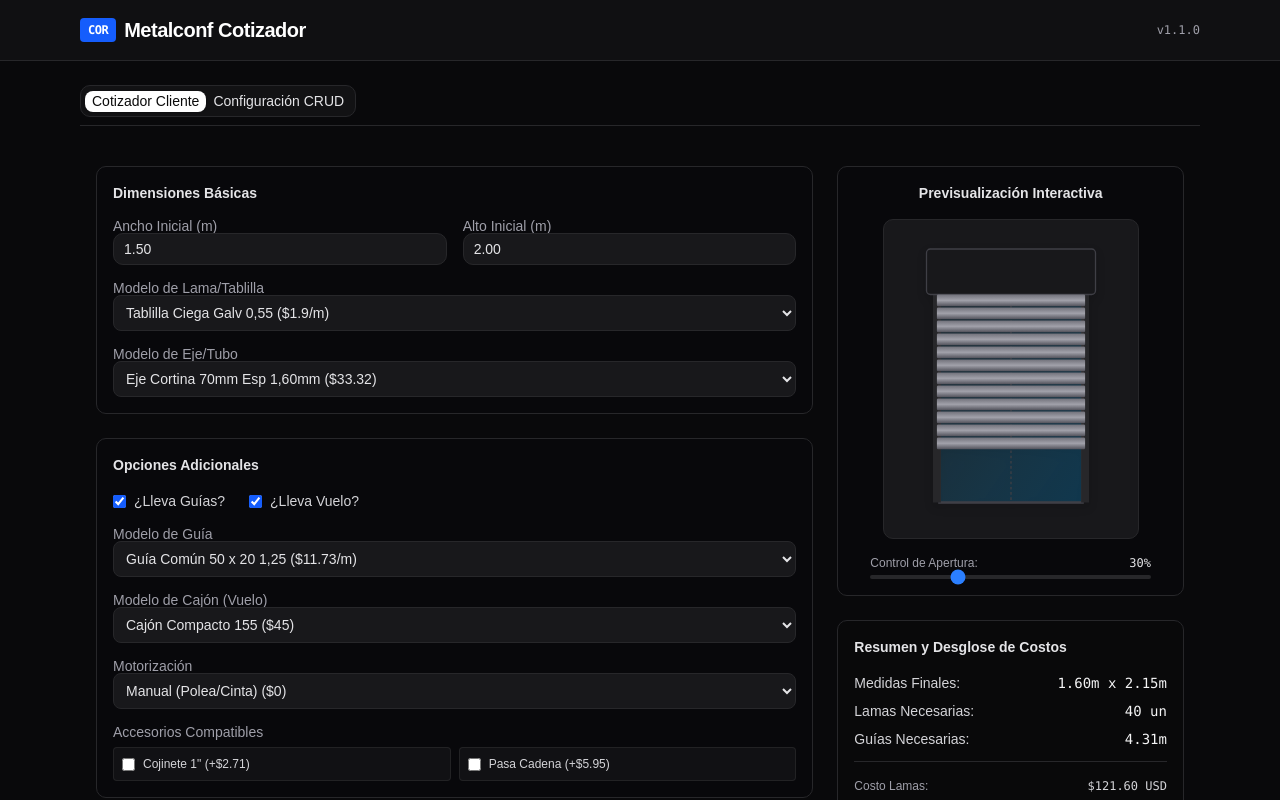
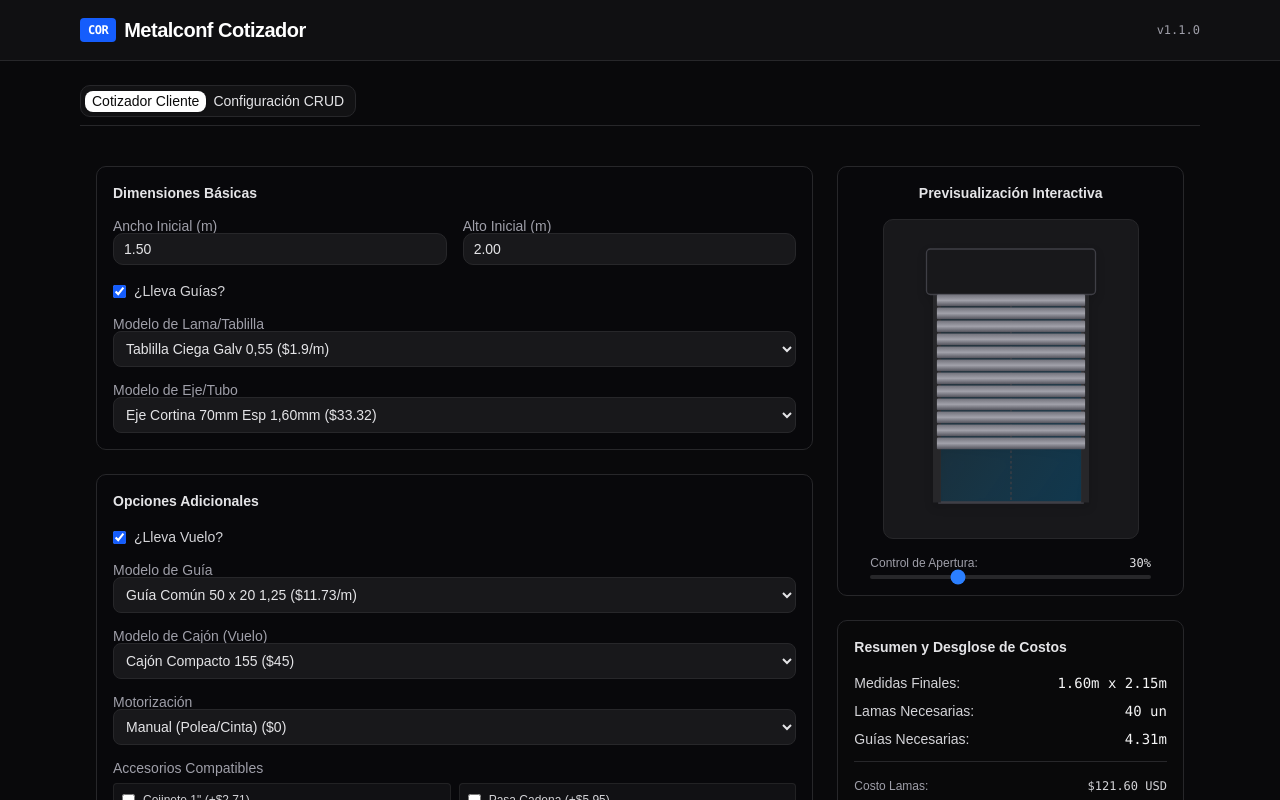
Before and after one commit to PabloPiliavsky/cotizador-cortinas, a React app in the folder workspace/frontend/: page / in a window 1280 px wide. Shown: the top 800 px of the page. Built offline with nearby package versions, Linux system fonts and the light colour scheme; the HTML template or start-up script is replaced by a standard one.

Commit message:
fix visual errors to improve design logic

```diff
--- a/workspace/frontend/src/features/estimator/components/EstimatorInputs.jsx
+++ b/workspace/frontend/src/features/estimator/components/EstimatorInputs.jsx
@@ -6,7 +6,7 @@ export default function EstimatorInputs({
   height, setHeight,
   lamas, selectedLama, setSelectedLama,
   ejes, selectedEje, setSelectedEje,
-  hasGuides,
+  hasGuides, setHasGuides,
 }) {
   return (
     <div className="flex flex-col gap-4 bg-zinc-950/40 p-4 border border-zinc-800 rounded-lg">
@@ -20,6 +20,10 @@ export default function EstimatorInputs({
           <Label className="text-zinc-400">Alto Inicial (m)</Label>
           <Input type="number" step="0.01" value={height} onChange={(e) => setHeight(e.target.value)} className="bg-zinc-900 border-zinc-800 text-zinc-200" />
         </div>
+      </div>
+      <div className="flex items-center gap-2 text-zinc-300 text-sm cursor-pointer">
+        <input type="checkbox" id="guides-check" checked={hasGuides} onChange={(e) => setHasGuides(e.target.checked)} className="rounded border-zinc-800 bg-zinc-900 accent-blue-600" />
+        <label htmlFor="guides-check" className="cursor-pointer">¿Lleva Guías?</label>
       </div>
       <div>
         <Label className="text-zinc-400">Modelo de Lama/Tablilla</Label>
--- a/workspace/frontend/src/features/estimator/components/EstimatorOptions.jsx
+++ b/workspace/frontend/src/features/estimator/components/EstimatorOptions.jsx
@@ -19,10 +19,6 @@ export default function EstimatorOptions({
     <div className="flex flex-col gap-4 bg-zinc-950/40 p-4 border border-zinc-800 rounded-lg">
       <h3 className="text-md font-semibold text-zinc-200">Opciones Adicionales</h3>
       <div className="flex items-center gap-6">
-        <label className="flex items-center gap-2 text-zinc-300 text-sm cursor-pointer">
-          <input type="checkbox" checked={hasGuides} onChange={(e) => setHasGuides(e.target.checked)} className="rounded border-zinc-800 bg-zinc-900 accent-blue-600" />
-          ¿Lleva Guías?
-        </label>
         <label className="flex items-center gap-2 text-zinc-300 text-sm cursor-pointer">
           <input type="checkbox" checked={hasVuelo} onChange={(e) => setHasVuelo(e.target.checked)} className="rounded border-zinc-800 bg-zinc-900 accent-blue-600" />
           ¿Lleva Vuelo?
--- a/workspace/frontend/src/features/estimator/components/EstimatorPage.jsx
+++ b/workspace/frontend/src/features/estimator/components/EstimatorPage.jsx
@@ -40,7 +40,7 @@ export default function EstimatorPage() {
   return (
     <div className="grid grid-cols-1 lg:grid-cols-3 gap-6 max-w-6xl mx-auto p-4">
       <div className="lg:col-span-2 flex flex-col gap-6">
-        <EstimatorInputs width={width} setWidth={setWidth} height={height} setHeight={setHeight} lamas={lamas} selectedLama={selectedLama} setSelectedLama={setSelectedLama} ejes={ejes} selectedEje={selectedEje} setSelectedEje={setSelectedEje} hasGuides={hasGuides} />
+        <EstimatorInputs width={width} setWidth={setWidth} height={height} setHeight={setHeight} lamas={lamas} selectedLama={selectedLama} setSelectedLama={setSelectedLama} ejes={ejes} selectedEje={selectedEje} setSelectedEje={setSelectedEje} hasGuides={hasGuides} setHasGuides={setHasGuides} />
         <EstimatorOptions hasGuides={hasGuides} setHasGuides={setHasGuides} guias={guias} selectedGuide={selectedGuide} setSelectedGuide={setSelectedGuide} hasVuelo={hasVuelo} setHasVuelo={setHasVuelo} cajones={cajones} selectedCajon={selectedCajon} setSelectedCajon={setSelectedCajon} motores={motores} selectedMotor={selectedMotor} setSelectedMotor={setSelectedMotor} accesorios={accesorios} selectedAccs={selectedAccs} setSelectedAccs={setSelectedAccs} />
         <HistoryList />
       </div>
```
